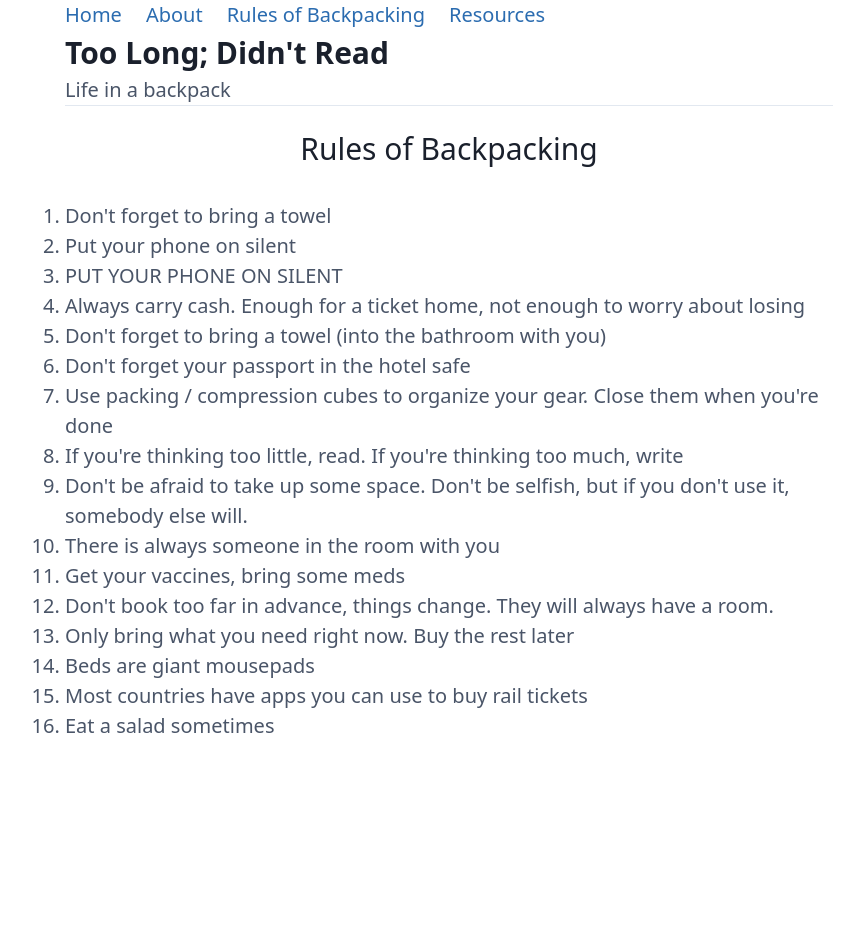
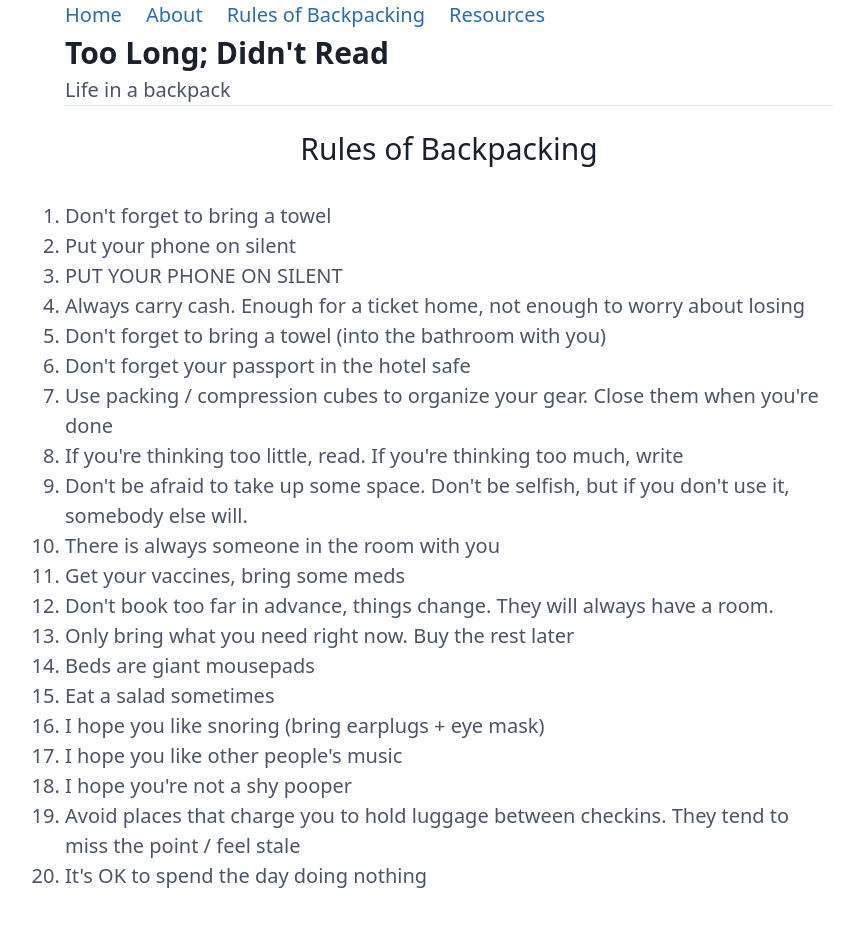
Before and after one commit to Zandakar/too-long-didnt-read, a Next.js app: page /rules-of-backpacking in a window 1280 px wide. Shown: the top 926 px of the page, without its empty margins (191-1055 px from the left). Before the commit the page ends 851 px from the top, so only its background shows below. Built offline with nearby package versions, Linux system fonts and the light colour scheme.

Commit message:
added rules

```diff
--- a/src/pages/rules-of-backpacking.tsx
+++ b/src/pages/rules-of-backpacking.tsx
@@ -16,7 +16,6 @@ const Page = () => (
       <div className="flex justify-center items-center"></div>
       <div>
         <ol className="list-decimal">
-                   {/* <li>{``}</li> */}
           <li>{`Don't forget to bring a towel`}</li>
           <li>{`Put your phone on silent`}</li>
           <li>{`PUT YOUR PHONE ON SILENT`}</li>
@@ -31,8 +30,12 @@ const Page = () => (
          <li>{`Don't book too far in advance, things change. They will always have a room.`}</li>
          <li>{`Only bring what you need right now. Buy the rest later`}</li>
          <li>{`Beds are giant mousepads`}</li>
-         <li>{`Most countries have apps you can use to buy rail tickets`}</li>
          <li>{`Eat a salad sometimes`}</li>
+         <li>{`I hope you like snoring (bring earplugs + eye mask)`}</li>
+         <li>{`I hope you like other people's music`}</li>
+         <li>{`I hope you're not a shy pooper`}</li>
+        <li>{`Avoid places that charge you to hold luggage between checkins. They tend to miss the point / feel stale`}</li>
+        <li>{`It's OK to spend the day doing nothing`}</li>
         </ol>
         <br />
       </div>
```
